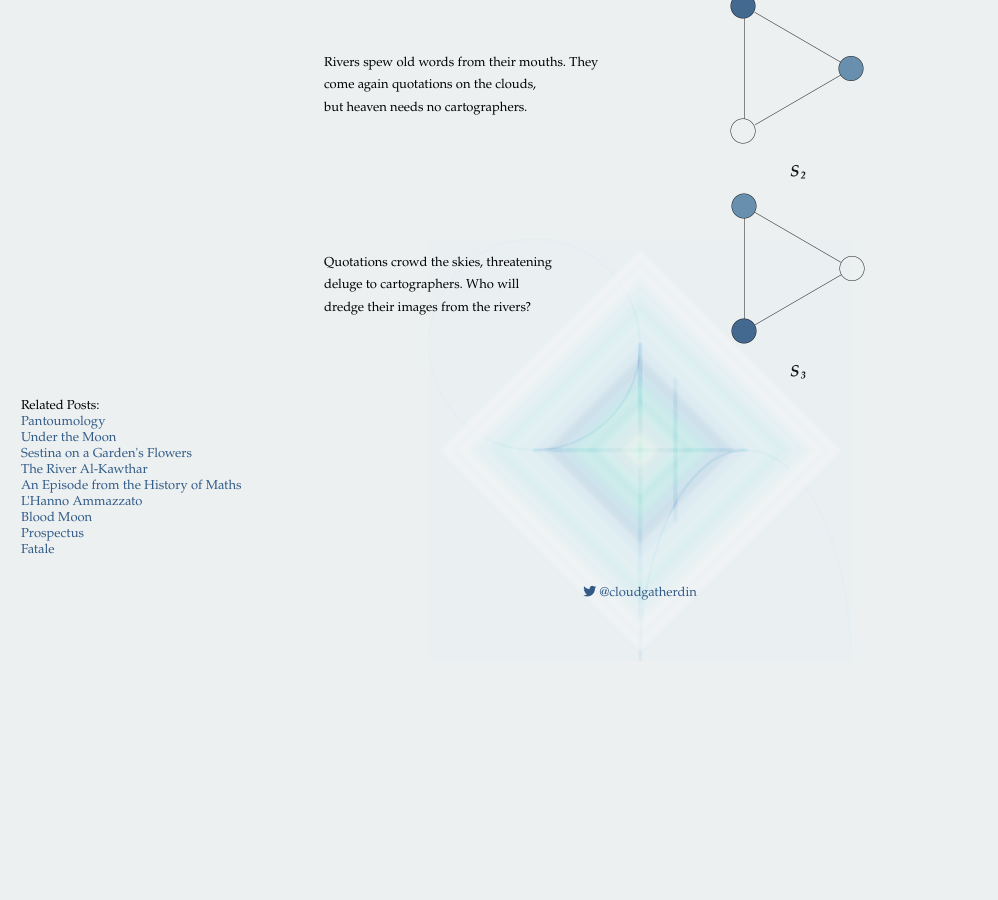
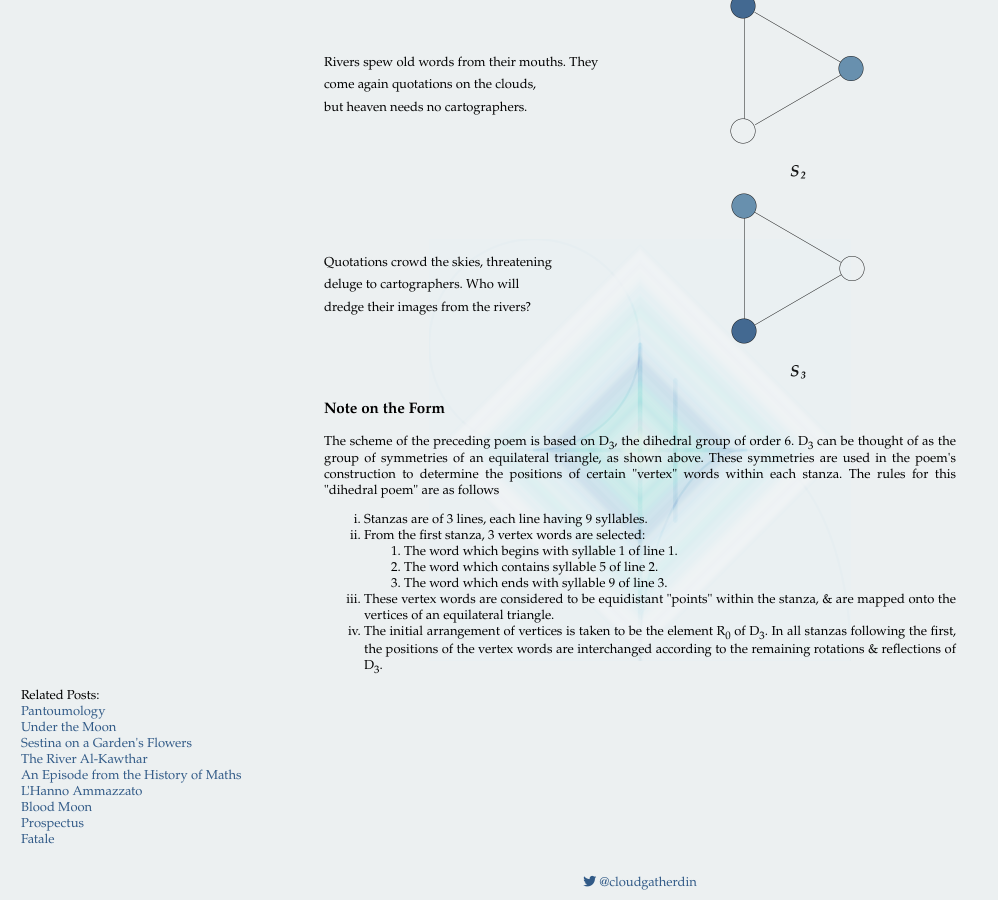
Before and after one commit to Perceptua/perceptua, a Jekyll site: the page built from _posts/2024-09-08-dihedral-poem-of-order-six.md, in a window 1280 px wide and 900 px high, scrolled down 973 px. Shown: the whole window, without its empty margins (0-998 px from the left). Built offline with Jekyll 4.4.1, drawn with Linux system fonts in a browser that asks for light colours; before the commit the page ends 1583 px from its top, so only the background shows below that.

Commit message:
add note on the form

```diff
--- a/_posts/2024-09-08-dihedral-poem-of-order-six.md
+++ b/_posts/2024-09-08-dihedral-poem-of-order-six.md
@@ -102,3 +102,51 @@ layout: post
         <img src="/static/images/D_3_S_3.png" alt="S_3">
     </div>
 </div>
+<div class="section-container" id="formal-note-container">
+    <div class="section-header" id="formal-note">
+        <h3>
+            Note on the Form
+        </h3>
+    </div>
+    <div class="section-content" id="formal-note-content">
+        <p>
+            The scheme of the preceding poem is based on D<sub>3</sub>, the
+            dihedral group of order 6. D<sub>3</sub> can be thought of as the
+            group of symmetries of an equilateral triangle, as shown above.
+            These symmetries are used in the poem's construction to determine
+            the positions of certain "vertex" words within each stanza. The
+            rules for this "dihedral poem" are as follows
+        </p>
+        <ol type="i">
+            <li>
+                Stanzas are of 3 lines, each line having 9 syllables.
+            </li>
+            <li>
+                From the first stanza, 3 vertex words are selected:
+                <ol type="1">
+                    <li>
+                        The word which begins with syllable 1 of line 1.
+                    </li>
+                    <li>
+                        The word which contains syllable 5 of line 2.
+                    </li>
+                    <li>
+                        The word which ends with syllable 9 of line 3.
+                    </li>
+                </ol>
+            </li>
+            <li>
+                These vertex words are considered to be equidistant "points"
+                within the stanza, & are mapped onto the vertices of an
+                equilateral triangle.
+            </li>
+            <li>
+                The initial arrangement of vertices is taken to be the element
+                R<sub>0</sub> of D<sub>3</sub>. In all stanzas following the
+                first, the positions of the vertex words are interchanged
+                according to the remaining rotations & reflections of
+                D<sub>3</sub>.
+            </li>
+        </ol>
+    </div>
+</div>
```
